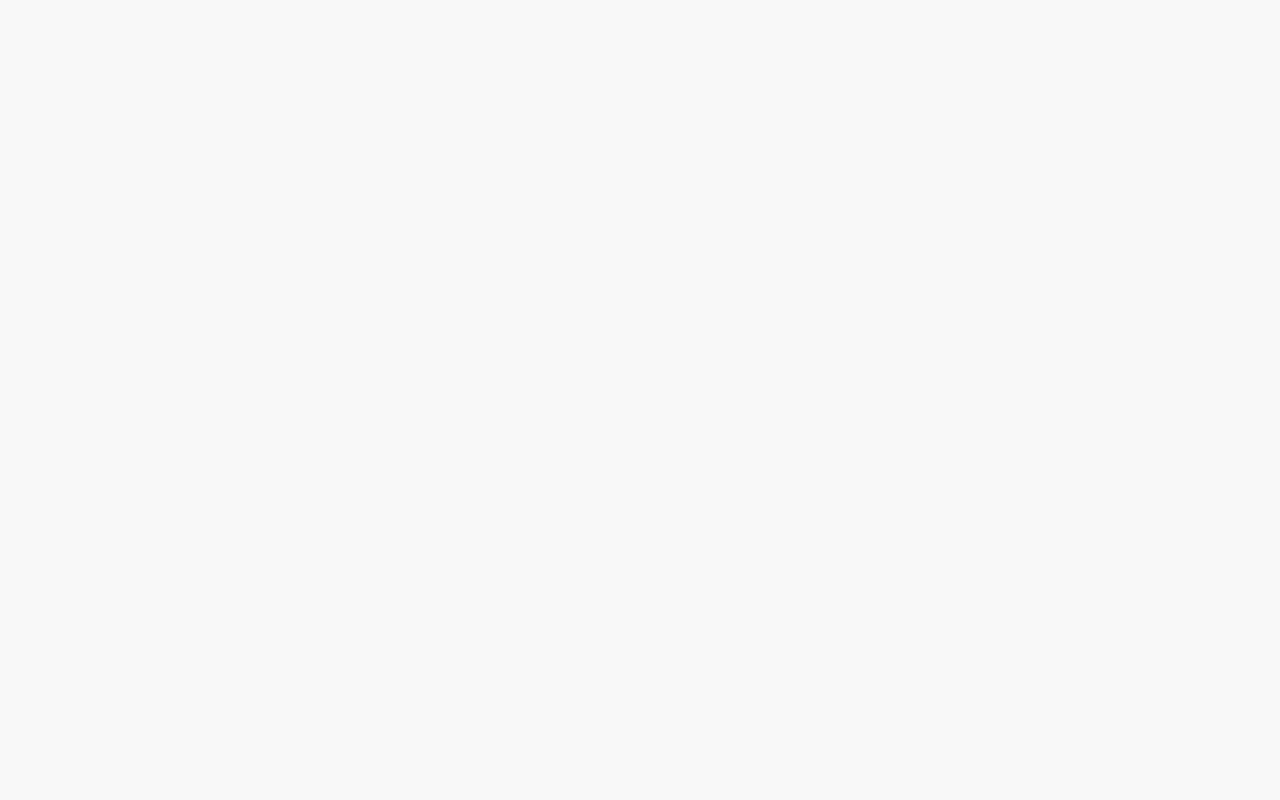
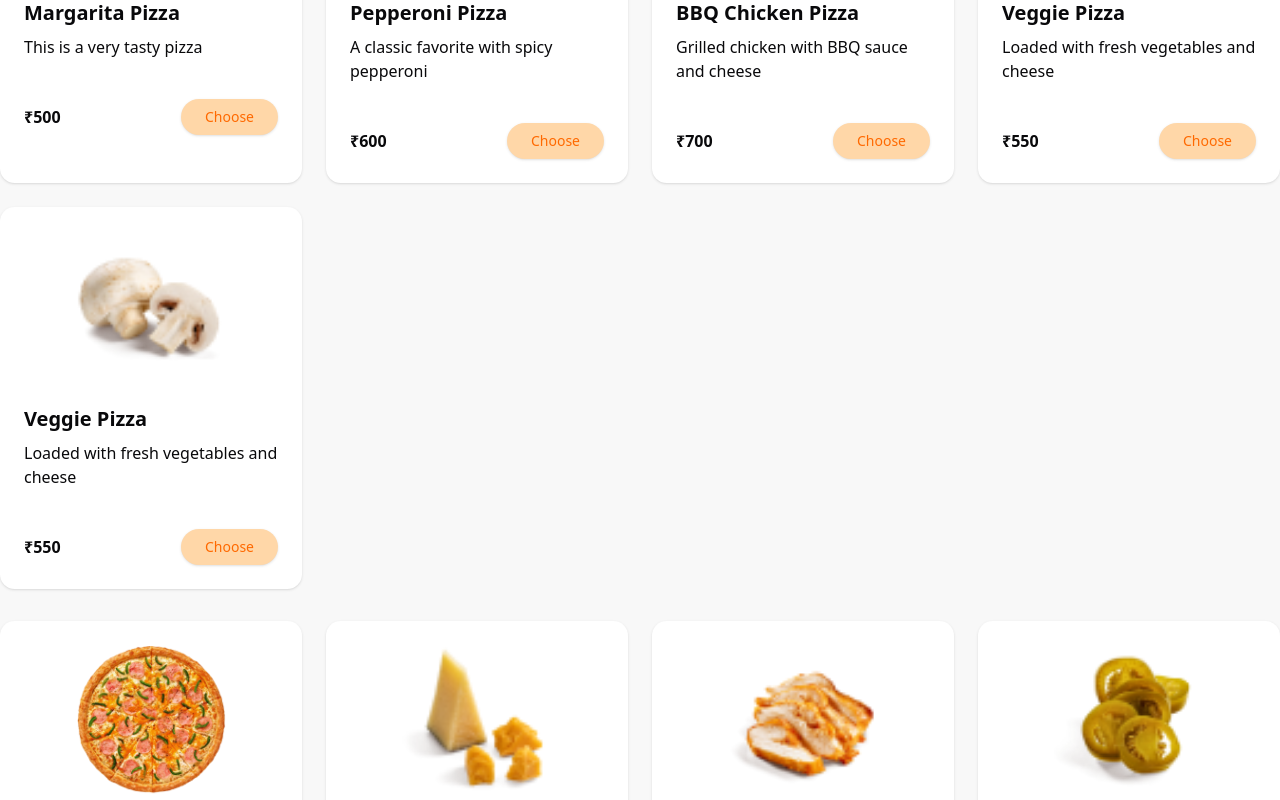
Before and after one commit to abhirajbhargava19/client-ui, a Next.js app: page / in a window 1280 px wide. Shown: the part 980-1780 px from the top of the page. Before the commit the page ends 829 px from the top, so only its background shows below. Built offline with nearby package versions, Linux system fonts and the light colour scheme.

Commit message:
create product card

```diff
--- /dev/null
+++ b/app/(home)/components/ProductCard.tsx
@@ -0,0 +1,35 @@
+import { Button } from '@/components/ui/button';
+import { Card, CardAction, CardContent, CardDescription, CardFooter, CardHeader, CardTitle } from '@/components/ui/card';
+import Image from 'next/image';
+
+type Product ={
+    id: string;
+    name: string;
+    description: string;
+    image: string;
+    price: number;
+}
+
+ type PropTypes = {product: Product}
+const ProductCard = ({product}: PropTypes) => {
+  return (
+    <Card className="border-none rounded-xl">
+  <CardHeader className='flex items-center justify-center'>
+    <Image alt="pizza-image" width={150} height={150} src={product.image}/>
+  </CardHeader>
+  <CardContent>
+    <h2 className="text-xl font-bold">{product.name}</h2>
+    <p className="mt-2">{product.description}</p>
+  </CardContent>
+  <CardFooter className='flex items-center justify-between mt-4'>
+    <p>
+    <span className="font-bold">₹{product.price}
+      </span></p>
+    <Button className="bg-orange-200 hover:bg-orange-300 text-orange-500 px-6 py-2 rounded-full shadow hover:shadow-lg outline-none focus:outline-none ease-linear transition-all duration-150">
+      Choose</Button>
+  </CardFooter>
+</Card>
+  )
+}
+
+export default ProductCard
--- a/app/(home)/page.tsx
+++ b/app/(home)/page.tsx
@@ -1,6 +1,54 @@
 import {Button} from '@/components/ui/button'
 import { Tabs, TabsContent, TabsList, TabsTrigger } from '@/components/ui/tabs';
 import Image from 'next/image'
+import ProductCard from './components/ProductCard';
+
+export type Product = {
+  id: string;
+  name: string;
+  description: string;
+  image: string;
+  price: number;
+};
+
+
+const products: Product[] = [
+  {
+    id: '1',
+    name: 'Margarita Pizza',
+    description: 'This is a very tasty pizza',
+    image: '/pizza-main.png',
+    price: 500,
+  },
+  {
+    id: '2',
+    name: 'Pepperoni Pizza',
+    description: 'A classic favorite with spicy pepperoni',
+    image: '/cheese.png',
+    price: 600,
+  },
+  {
+    id: '3',
+    name: 'BBQ Chicken Pizza',
+    description: 'Grilled chicken with BBQ sauce and cheese',
+    image: '/chicken.png',
+    price: 700,
+  },
+  {
+    id: '4',
+    name: 'Veggie Pizza',
+    description: 'Loaded with fresh vegetables and cheese',
+    image: '/jelapeno.png',
+    price: 550,
+  },
+   {
+    id: '',
+    name: 'Veggie Pizza',
+    description: 'Loaded with fresh vegetables and cheese',
+    image: '/mushroom.png',
+    price: 550,
+  },
+];
 
 export default function Home() {
   return (
@@ -24,19 +72,30 @@ export default function Home() {
             </Button>
           </div>
           <div>
-            <Image alt="pizza-main" src={'/pizza-main.png'} width={400} height={400} />
+              <Image alt="pizza-main" src={'/pizza-main.png'} width={400} height={400} />
           </div>
         </div>
         </section>
         <section>
           <div className='container py-12'>
-            <Tabs defaultValue="pizza" className="w-[400px]">
+            <Tabs defaultValue="pizza">
                 <TabsList>
                    <TabsTrigger value="pizza" className="text-md">Pizza</TabsTrigger>
                    <TabsTrigger value="beverages" className="text-md">Beverages</TabsTrigger>
                 </TabsList>
-                <TabsContent value="pizza">Pizza list</TabsContent>
+                <TabsContent value="pizza">
+                  <div  className='grid grid-cols-1 md:grid-cols-3 lg:grid-cols-4 gap-6 mt-6'>
+                  {products.map((product) => (
+                    <ProductCard product={product} key={product.id} />
+                  ))}
+                  </div>
+                </TabsContent>
                 <TabsContent value="beverages">Beverages list</TabsContent>
+                <div  className='grid grid-cols-1 md:grid-cols-3 lg:grid-cols-4 gap-6 mt-6'>
+                  {products.map((product) => (
+                    <ProductCard product={product} key={product.id} />
+                  ))}
+                  </div>
             </Tabs>
           </div>
         </section>
--- a/app/globals.css
+++ b/app/globals.css
@@ -45,6 +45,7 @@
 
 :root {
   --radius: 0.65rem;
+  --font-manrope: "Manrope", ui-sans-serif, system-ui, -apple-system, "Segoe UI", Roboto, "Helvetica Neue", Arial, "Noto Sans", "Apple Color Emoji", "Segoe UI Emoji", "Segoe UI Symbol";
   --background: oklab(0.98 0 0);
   --foreground: oklch(0.141 0.005 285.823);
   --card: oklch(1 0 0);
--- /dev/null
+++ b/components/ui/card.tsx
@@ -0,0 +1,92 @@
+import * as React from "react"
+
+import { cn } from "@/lib/utils"
+
+function Card({ className, ...props }: React.ComponentProps<"div">) {
+  return (
+    <div
+      data-slot="card"
+      className={cn(
+        "bg-card text-card-foreground flex flex-col gap-6 rounded-xl border py-6 shadow-sm",
+        className
+      )}
+      {...props}
+    />
+  )
+}
+
+function CardHeader({ className, ...props }: React.ComponentProps<"div">) {
+  return (
+    <div
+      data-slot="card-header"
+      className={cn(
+        "@container/card-header grid auto-rows-min grid-rows-[auto_auto] items-start gap-2 px-6 has-data-[slot=card-action]:grid-cols-[1fr_auto] [.border-b]:pb-6",
+        className
+      )}
+      {...props}
+    />
+  )
+}
+
+function CardTitle({ className, ...props }: React.ComponentProps<"div">) {
+  return (
+    <div
+      data-slot="card-title"
+      className={cn("leading-none font-semibold", className)}
+      {...props}
+    />
+  )
+}
+
+function CardDescription({ className, ...props }: React.ComponentProps<"div">) {
+  return (
+    <div
+      data-slot="card-description"
+      className={cn("text-muted-foreground text-sm", className)}
+      {...props}
+    />
+  )
+}
+
+function CardAction({ className, ...props }: React.ComponentProps<"div">) {
+  return (
+    <div
+      data-slot="card-action"
+      className={cn(
+        "col-start-2 row-span-2 row-start-1 self-start justify-self-end",
+        className
+      )}
+      {...props}
+    />
+  )
+}
+
+function CardContent({ className, ...props }: React.ComponentProps<"div">) {
+  return (
+    <div
+      data-slot="card-content"
+      className={cn("px-6", className)}
+      {...props}
+    />
+  )
+}
+
+function CardFooter({ className, ...props }: React.ComponentProps<"div">) {
+  return (
+    <div
+      data-slot="card-footer"
+      className={cn("flex items-center px-6 [.border-t]:pt-6", className)}
+      {...props}
+    />
+  )
+}
+
+export {
+  Card,
+  CardHeader,
+  CardFooter,
+  CardTitle,
+  CardAction,
+  CardDescription,
+  CardContent,
+}
--- a/tailwind.config.ts
+++ /dev/null
@@ -1,30 +0,0 @@
-import type { Config } from "tailwindcss"
-import {fontFamily} from 'tailwindcss/defaultTheme'
-
-const config: Config = {
-  darkMode: ["class"],
-  content: [
-    "./pages/**/*.{ts,tsx}",
-    "./components/**/*.{ts,tsx}",
-    "./app/**/*.{ts,tsx}",
-    "./src/**/*.{ts,tsx}",
-  ],
-  theme: {
-    extend: {
-      fontFamily: {
-        // Example: Using CSS variables (recommended with shadcn/ui)
-        sans: ["var(--font-manrope)", "system-ui", "sans-serif"],
-        serif: ["var(--font-serif)", "serif"],
-        mono: ["var(--font-mono)", "monospace"],
-
-        // OR: If you're using Google Fonts or local imports
-        // sans: ["Inter", "system-ui", "sans-serif"],
-      },
-    },
-  },
-  plugins: [
-    require("tailwindcss-animate"),
-  ],
-}
-
-export default config
```
